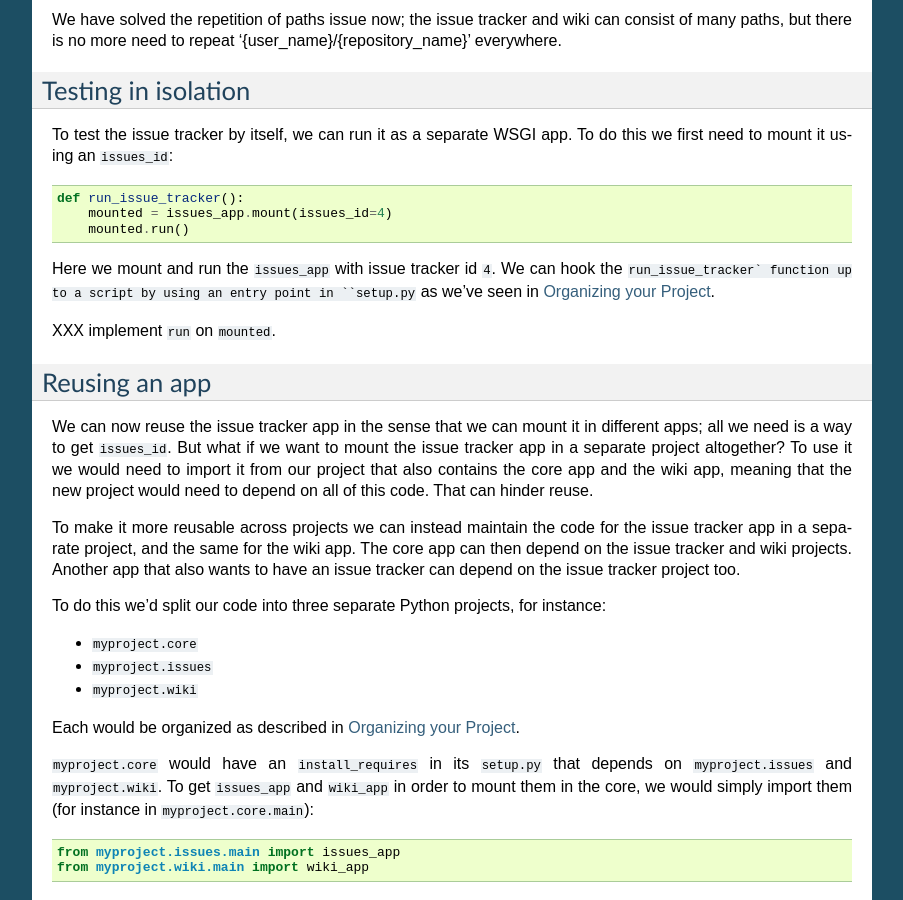
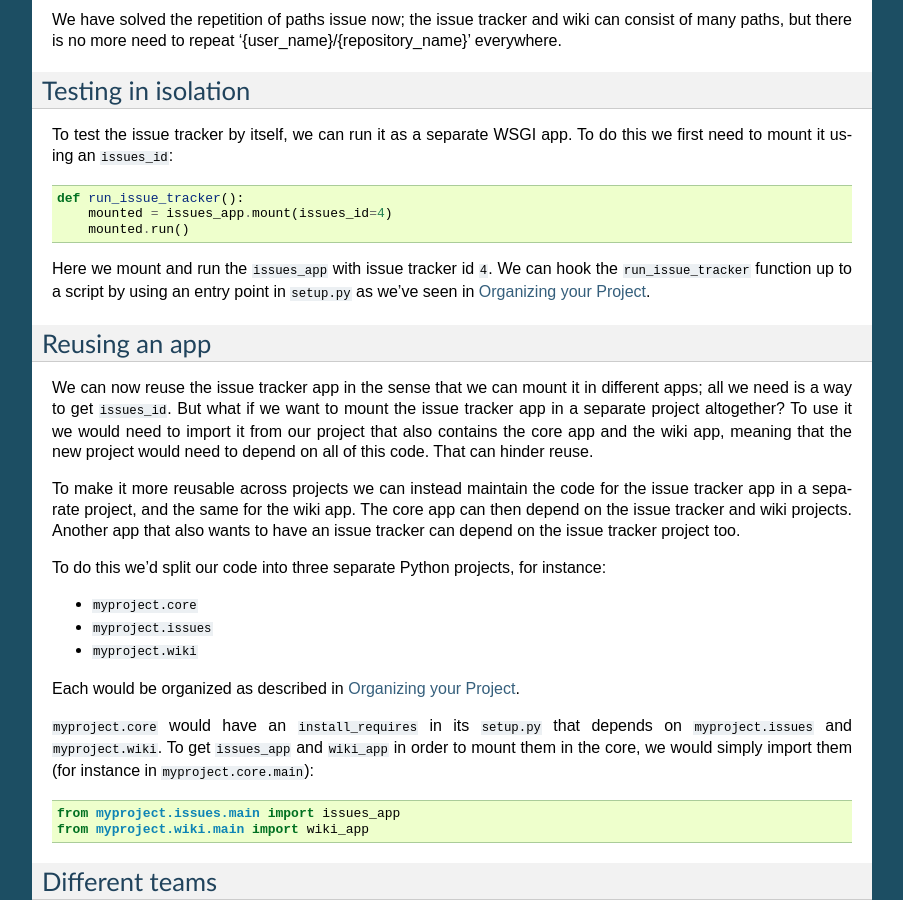
Before and after one commit to morepath/morepath, a Sphinx documentation site: the page built from doc/building_large_applications.rst, in a window 1280 px wide and 900 px high, scrolled down 4381 px. Shown: the whole window, without its empty margins (198-1101 px from the left). Built offline with Sphinx 7.4.7, drawn with Linux system fonts in a browser that asks for light colours.

Commit message:
Fix rst.

```diff
--- a/doc/building_large_applications.rst
+++ b/doc/building_large_applications.rst
@@ -292,11 +292,9 @@ To do this we first need to mount it using an ``issues_id``::
       mounted.run()
 
 Here we mount and run the ``issues_app`` with issue tracker id
-``4``. We can hook the ``run_issue_tracker` function up to a script
+``4``. We can hook the ``run_issue_tracker`` function up to a script
 by using an entry point in ``setup.py`` as we've seen in
 :doc:`organizing_your_project`.
-
-XXX implement ``run`` on ``mounted``.
 
 Reusing an app
 --------------
```
